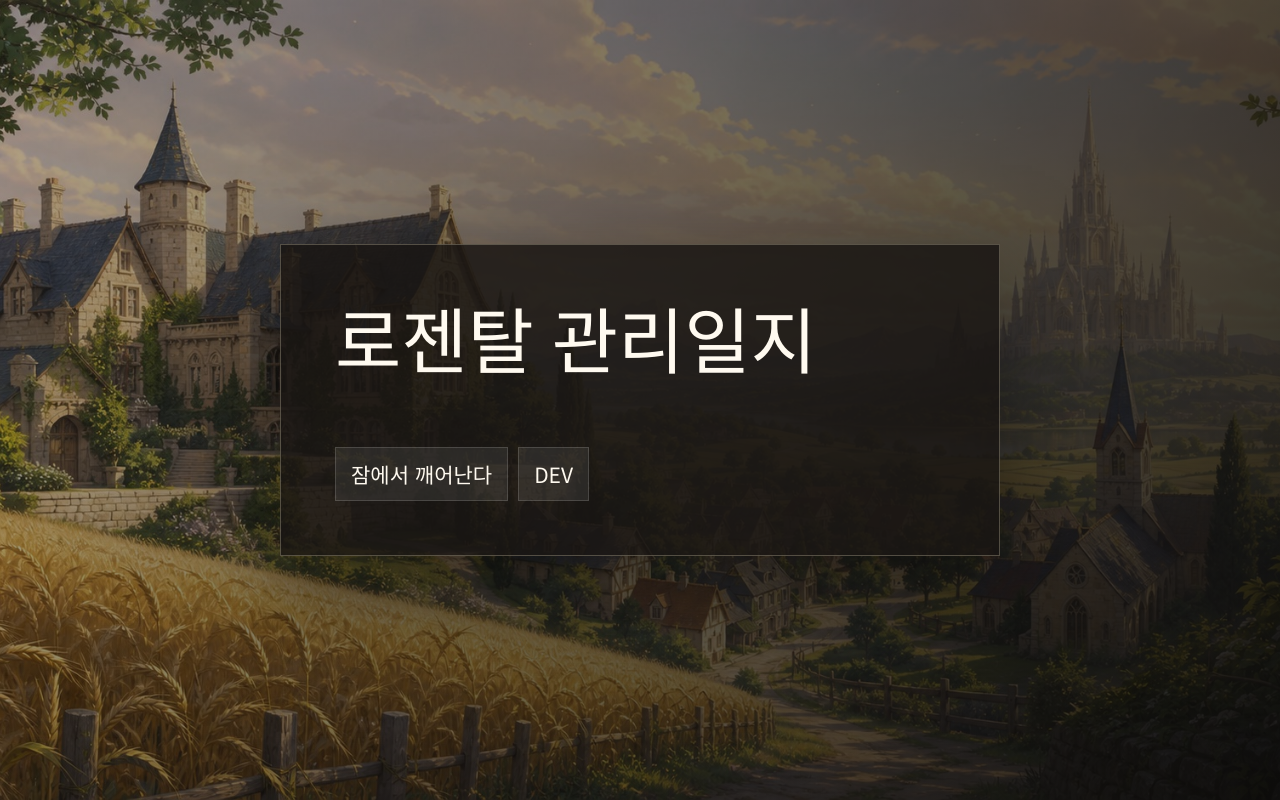
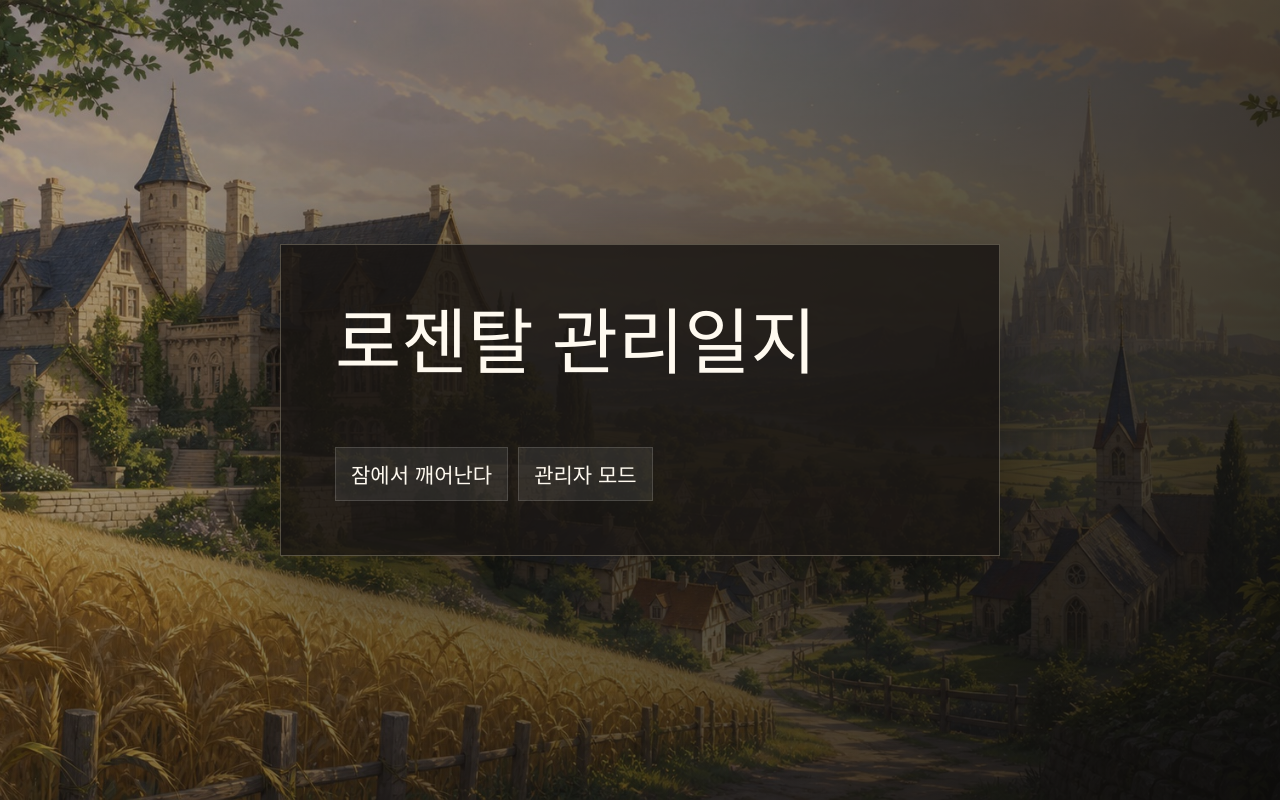
Before and after one commit to WinterConstellation/rosenthal-estate-sim, a React (Vite) app: page / in a window 1280 px wide. Built offline with nearby package versions, Linux system fonts and the light colour scheme; a web font is replaced by a local one.

Commit message:
Translate developer mode UI label to Korean

```diff
--- a/src/App.jsx
+++ b/src/App.jsx
@@ -1933,7 +1933,7 @@ function StartScreen({ hasContinue, developerMode, onContinue, onNew, onToggleDe
         <div>
           {hasContinue && <button type="button" onClick={onContinue}>지난 꿈을 이어간다</button>}
           <button type="button" onClick={onNew}>잠에서 깨어난다</button>
-          <button className={developerMode ? "is-active" : ""} type="button" onClick={onToggleDeveloper}>DEV</button>
+          <button className={developerMode ? "is-active" : ""} type="button" onClick={onToggleDeveloper}>관리자 모드</button>
         </div>
       </section>
     </div>
@@ -2180,10 +2180,10 @@ function DeveloperPanel({
   onTogglePassiveActive,
 }) {
   return (
-    <aside className="developer-panel" aria-label="developer mode">
+    <aside className="developer-panel" aria-label="관리자 모드">
       <header>
         <div>
-          <strong>DEV MODE</strong>
+          <strong>관리자 모드</strong>
           <small>direct state editor</small>
         </div>
         <button type="button" onClick={onClose}>close</button>
@@ -2811,7 +2811,7 @@ function App() {
           <button type="button" onClick={() => setRulesOpen(true)}>규칙</button>
           <button type="button" onClick={() => setSaveOpen(true)}>저장 기록</button>
           <button type="button" onClick={() => setShowStart(true)}>첫 화면</button>
-          <button className={developerMode ? "is-active" : ""} type="button" onClick={() => setDeveloperMode((current) => !current)}>DEV</button>
+          <button className={developerMode ? "is-active" : ""} type="button" onClick={() => setDeveloperMode((current) => !current)}>관리자 모드</button>
         </div>
       </header>
 
@@ -2862,7 +2862,7 @@ function App() {
         type="button"
         onClick={() => setDeveloperMode((current) => !current)}
       >
-        DEV
+        관리자 모드
       </button>
       {developerMode && (
         <DeveloperPanel
```
